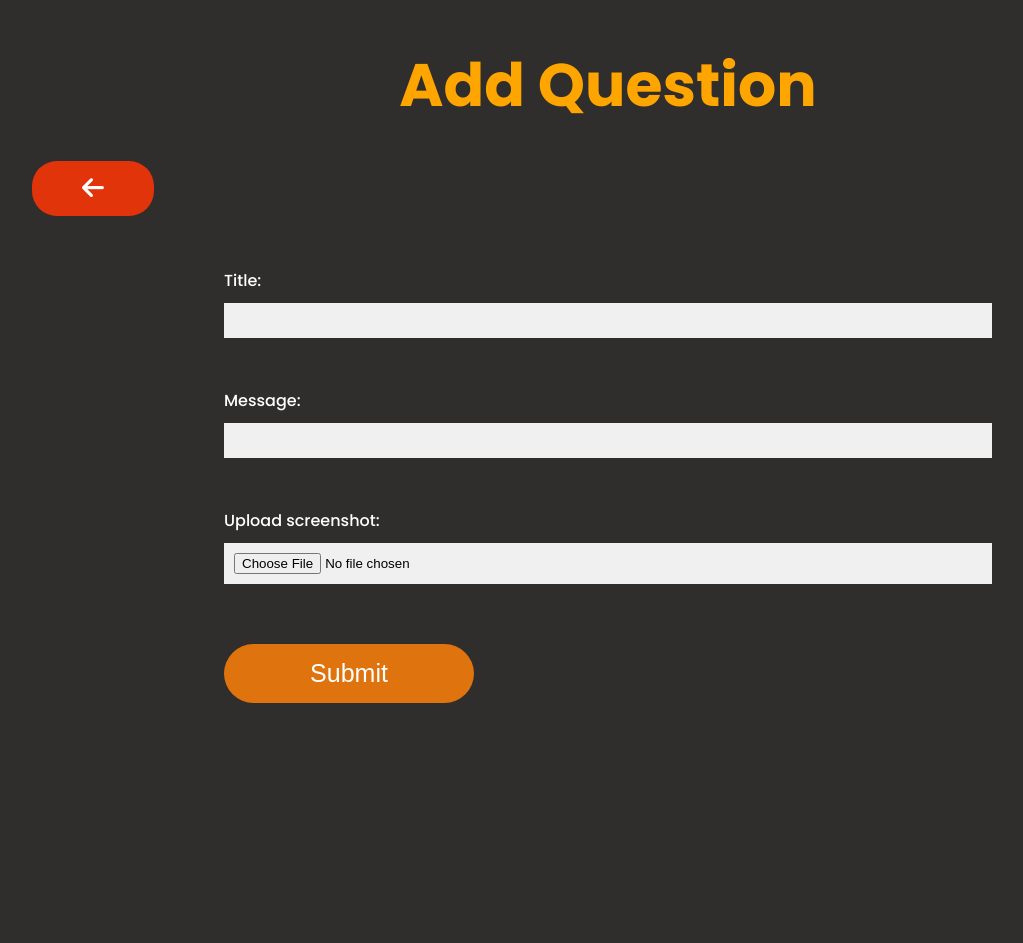
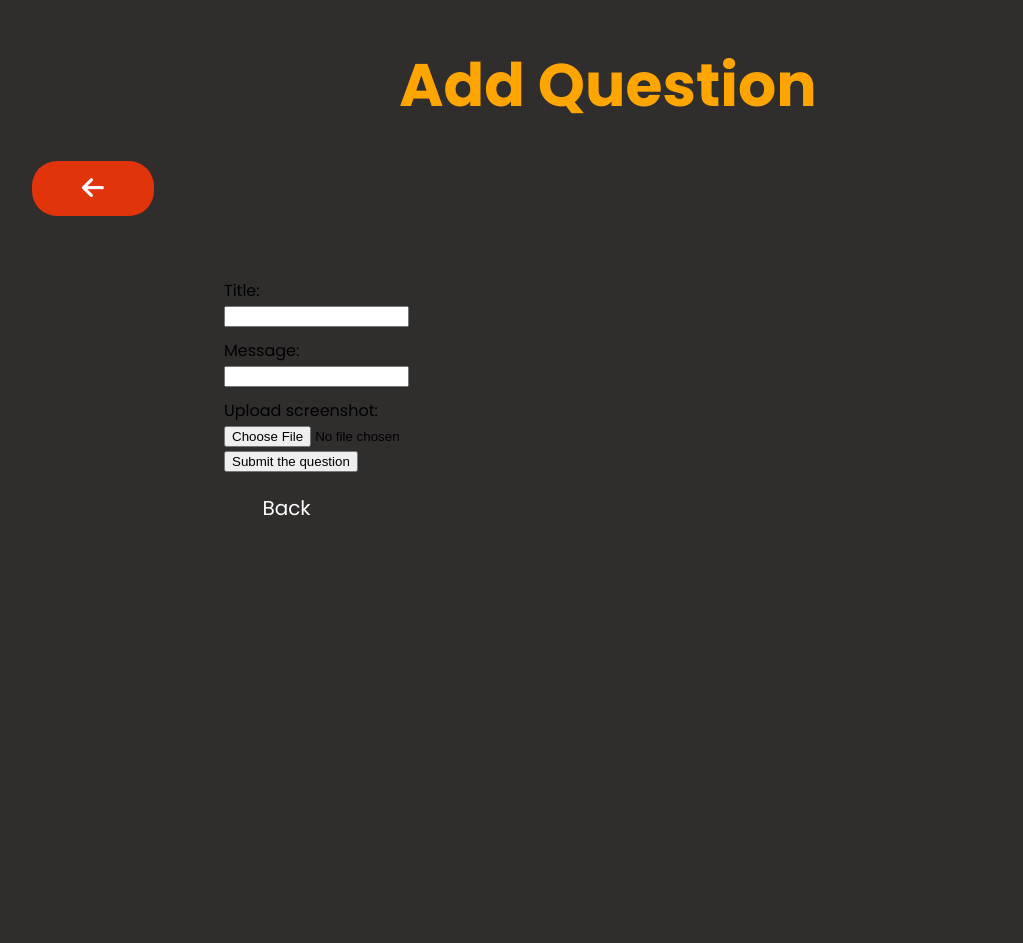
Before and after one commit to CodecoolGlobal/ask-mate-3-python-Lehoczkil, a Flask app: page /add_question in a window 1280 px wide. Shown: the top 943 px of the page, without its empty margins (32-1055 px from the left). Run offline with Flask 2, Linux system fonts and the light colour scheme; some libraries are stand-ins or nearby versions.

Commit message:
update to state where 'add new question' works, but new answer will not save message

```diff
--- a/data_handler.py
+++ b/data_handler.py
@@ -16,7 +16,7 @@ def read_questions(filename):
 
 
 def write_questions(filename, line):
-    last_id = len(read_questions(filename))-1
+    last_id = len(read_questions(filename))
     timestamp = calendar.timegm(time.gmtime())
     line.insert(0, last_id + 1)
     line.insert(1, timestamp)
--- a/sample_data/answer.csv
+++ b/sample_data/answer.csv
@@ -1,4 +1,5 @@
 id,submission_time,vote_number,question_id,title,message,image
-3,1648028711,0,4,,mukszik?,
+3,1648051244,0,4,,,
+1,1493398154,4,1,,You need to use brackets: my_list = [],
 2,1493088154,35,1,,Look it up in the Python docs,
-1,1493398154,4,1,,You need to use brackets: my_list = [],
+4,1648055399,0,6,,,
--- a/sample_data/question.csv
+++ b/sample_data/question.csv
@@ -12,4 +12,6 @@ app.js (bundled file with webpack, including jquery)","images/image1.png"
 3,1493015432,1364,57,"Drawing canvas with an image picked with Cordova Camera Plugin","I'm getting an image from device and drawing a canvas with filters using Pixi JS. It works all well using computer to get an image. But when I'm on IOS, it throws errors such as cross origin issue, or that I'm trying to use an unknown format.
 
 This is the code I'm using to draw the image (that works on web/desktop but not cordova built ios app)",
-4,1647979156,view,vote,Test,TestTest,demo.png
+4,1647979156,view,vote,Test,TestTest,demo.png4,1648051086,view,vote,fghjmhgfd,dfghnmnhgf,
+4,1648051146,view,vote,dtzhjhgfghjmhgfghnmhghnm,dfghnhgfhngfhnghnmbg,
+6,1648055377,view,vote,fghngfdg,fghjhgfghnm,
--- a/server.py
+++ b/server.py
@@ -63,13 +63,13 @@ def add_question():
     if request.method == 'POST':
         for field in question_fields:
             if field == 'image':
-                image_file = request.files['image']
+                image_file = request.files.get('image')
                 if image_file and allowed_file(image_file.filename):
                     filename = secure_filename(image_file.filename)
                     image_file.save(os.path.join(app.config['UPLOAD_FOLDER'], filename))
                     new_question_data_items.append(image_file.filename)
             else:
-                new_question_data_items.append(request.form[field])
+                new_question_data_items.append(request.form.get(field))
         data_handler.write_questions('sample_data/question.csv', new_question_data_items)
         return redirect('/list')
     return render_template('add_question.html')
--- a/templates/add_question.html
+++ b/templates/add_question.html
@@ -10,14 +10,17 @@
     <h1 class="orange" id="list_title">Add Question</h1>
     <a id="left_arrow" href="/list"><i class="fa-solid fa-arrow-left"></i></a>
     <div class="question_box">
-        <form class="question_form" action="/add_question" method="post" enctype="multipart/form-data">
-            <label for="title">Title:</label>
-            <input type="text" id="title">
-            <label for="message">Message:</label>
-            <input type="text" id="message">
-            <label for="image">Upload screenshot:</label>
-            <input type="file" id="image" accept="image/jpeg, image/png">
-            <button class="ask_question_button" type="submit">Submit</button>
+        <form action="/add_question" method="post" enctype="multipart/form-data">
+            <label style="display: block; margin-top: 10px">Title:</label>
+            <input type="text" name="title">
+            <label style="display: block; margin-top: 10px">Message:</label>
+            <input type="text" name="message">
+            <label style="display: block; margin-top: 10px">Upload screenshot:</label>
+            <input type="file" name="image" accept="image/jpeg, image/png">
+            {# css class needed for input textfield #}
+            <br>
+            <button type="submit">Submit the question</button>
+            <a class="white_link" href="/list">Back</a>
         </form>
     </div>
     <section class="footer" id="details-footer">
```
Also changed, not shown: templates/questions.html (+3 -4 lines).
